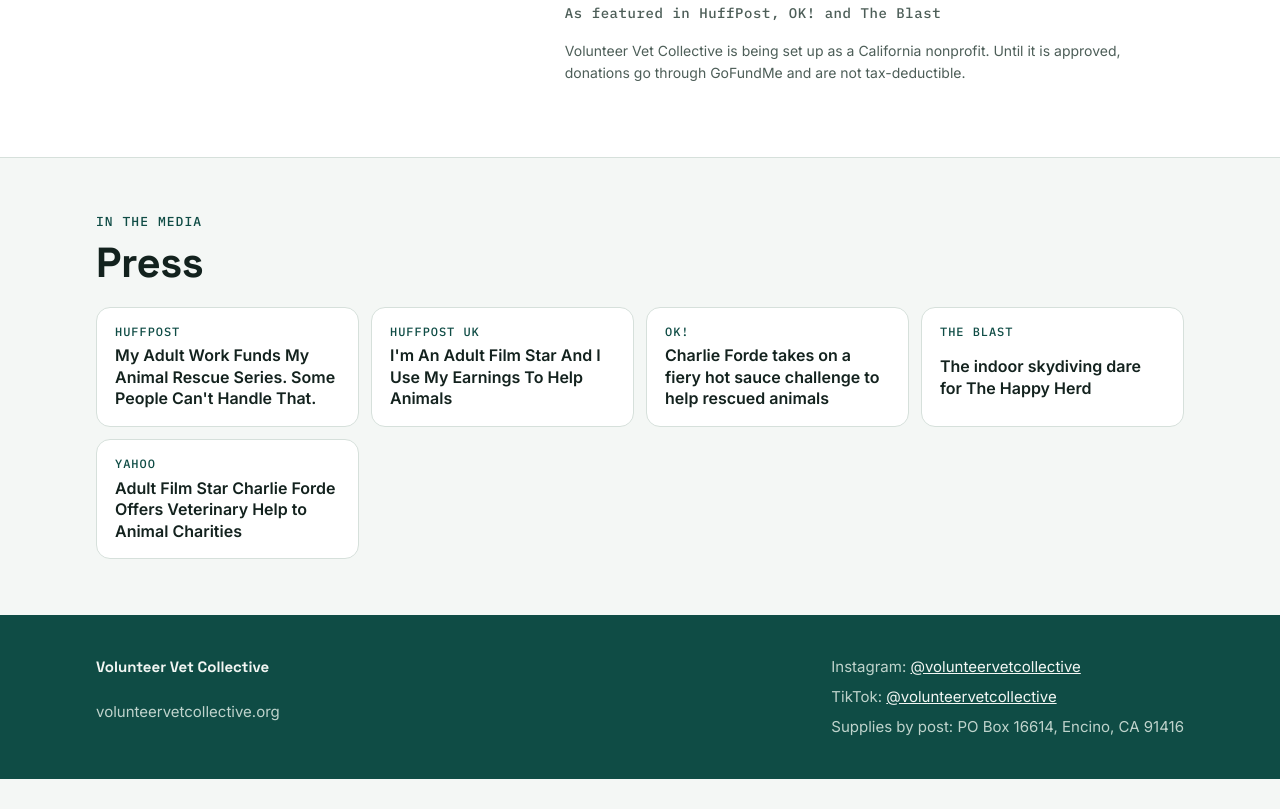
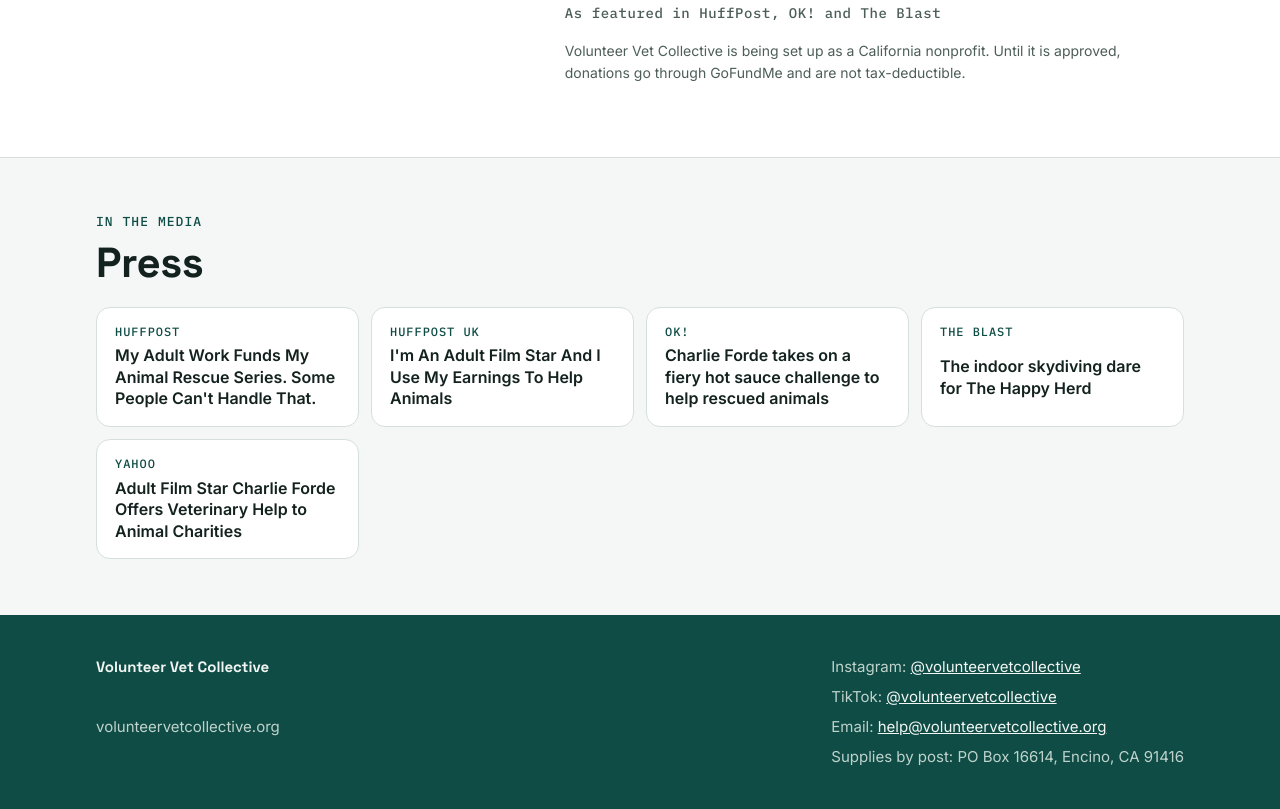
Before and after one commit to volunteervetcollective/volunteervetcollective-site, a plain HTML site: page index.html in a window 1280 px wide. Shown: the part 6267-7076 px from the top of the page. Before the commit the page ends 7046 px from the top, so only its background shows below. Drawn offline with Linux system fonts and the light colour scheme.

Commit message:
Add help@ contact email to footer
Co-Authored-By: Claude Opus 5.5 <noreply@anthropic.com>
Claude-Session: https://claude.ai/code/session_01VLpAXhmQ8ZuwJkdRNmtgHN

```diff
--- a/index.html
+++ b/index.html
@@ -459,7 +459,7 @@ footer a{color:var(--hero-ink)}
 <footer>
   <div class="wrap">
     <div style="display:grid;gap:6px"><strong>Volunteer Vet Collective</strong><span>volunteervetcollective.org</span></div>
-    <div style="display:grid;gap:6px"><span>Instagram: <a href="https://www.instagram.com/volunteervetcollective/" target="_blank" rel="noopener">@volunteervetcollective</a></span><span>TikTok: <a href="https://www.tiktok.com/@volunteervetcollective" target="_blank" rel="noopener">@volunteervetcollective</a></span><span>Supplies by post: <span class="copy">PO Box 16614, Encino, CA 91416</span></span></div>
+    <div style="display:grid;gap:6px"><span>Instagram: <a href="https://www.instagram.com/volunteervetcollective/" target="_blank" rel="noopener">@volunteervetcollective</a></span><span>TikTok: <a href="https://www.tiktok.com/@volunteervetcollective" target="_blank" rel="noopener">@volunteervetcollective</a></span><span>Email: <a href="mailto:help@volunteervetcollective.org">help@volunteervetcollective.org</a></span><span>Supplies by post: <span class="copy">PO Box 16614, Encino, CA 91416</span></span></div>
   </div>
 </footer>
 
```
